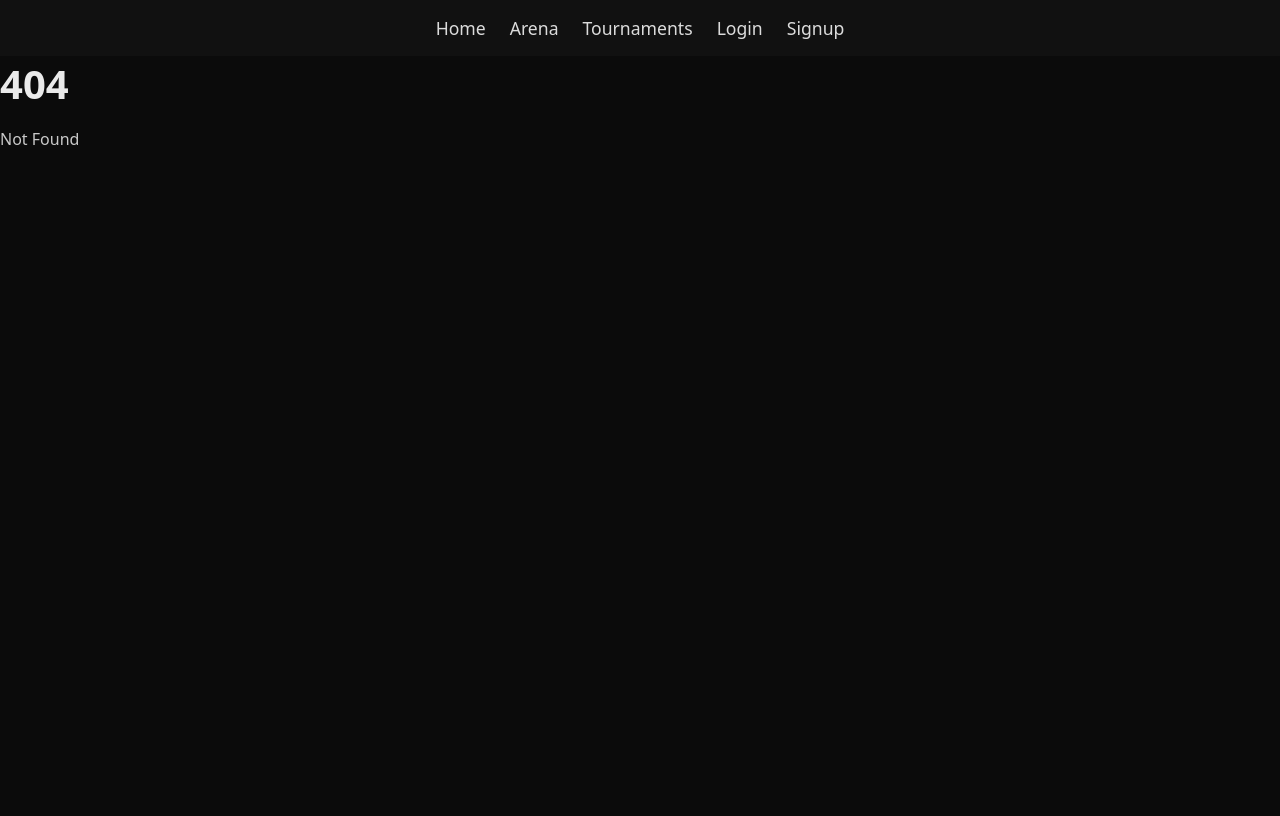
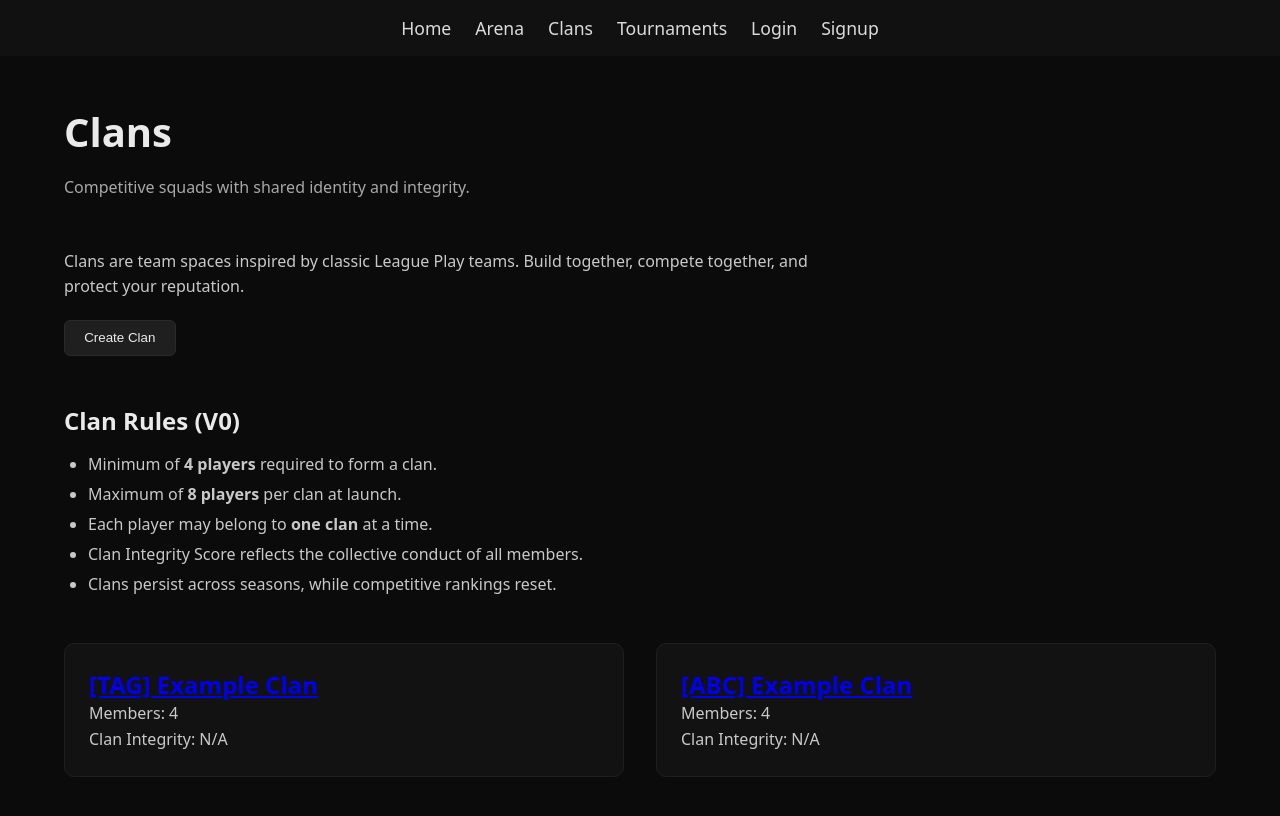
Before and after one commit to RichJGuerrero/MicroArena, a SvelteKit app in the folder frontend/: page /clans in a window 1280 px wide. Before the commit this address had no page. Shown: the top 816 px of the page. Built offline with nearby package versions, Linux system fonts and the light colour scheme.

Commit message:
Add Clan V0 pages, rules, and clan detail routing

```diff
--- a/frontend/src/app.css
+++ b/frontend/src/app.css
@@ -65,3 +65,80 @@ p {
   border-radius: 6px;
   cursor: not-allowed;
 }
+
+/* Clans */
+.clans-header {
+  max-width: 800px;
+  margin-bottom: 3rem;
+}
+
+.clans-header p {
+  margin-bottom: 1.25rem;
+}
+
+.primary {
+  background: #1f1f1f;
+  color: #eaeaea;
+  border: 1px solid #2a2a2a;
+  padding: 0.6rem 1.2rem;
+  border-radius: 6px;
+  cursor: not-allowed;
+}
+
+.clans-grid {
+  display: grid;
+  grid-template-columns: repeat(auto-fit, minmax(260px, 1fr));
+  gap: 2rem;
+}
+
+.clan-card {
+  background: #121212;
+  border: 1px solid #1f1f1f;
+  border-radius: 10px;
+  padding: 1.5rem;
+}
+
+/* Clan rules */
+.clan-rules {
+  max-width: 800px;
+  margin-bottom: 3rem;
+}
+
+.clan-rules h2 {
+  margin-bottom: 1rem;
+}
+
+.clan-rules ul {
+  list-style: disc;
+  padding-left: 1.5rem;
+  opacity: 0.85;
+}
+
+.clan-rules li {
+  margin-bottom: 0.5rem;
+}
+
+/* Clan detail page */
+.clan-detail {
+  display: grid;
+  gap: 2rem;
+  max-width: 900px;
+}
+
+.clan-section {
+  background: #121212;
+  border: 1px solid #1f1f1f;
+  border-radius: 10px;
+  padding: 1.5rem;
+}
+
+.roster {
+  list-style: none;
+  padding-left: 0;
+  margin-bottom: 0.5rem;
+}
+
+.roster li {
+  padding: 0.25rem 0;
+  opacity: 0.9;
+}
--- a/frontend/src/lib/Nav.svelte
+++ b/frontend/src/lib/Nav.svelte
@@ -2,10 +2,12 @@
   const links = [
   { name: "Home", href: "/" },
   { name: "Arena", href: "/arena" },
+  { name: "Clans", href: "/clans" },
   { name: "Tournaments", href: "/tournaments" },
   { name: "Login", href: "/login" },
   { name: "Signup", href: "/signup" }
 ];
+
 </script>
 
 <nav class="nav">
--- /dev/null
+++ b/frontend/src/routes/clans/+page.svelte
@@ -0,0 +1,46 @@
+<div class="page">
+  <h1>Clans</h1>
+  <p class="subtitle">
+    Competitive squads with shared identity and integrity.
+  </p>
+
+  <div class="clans-header">
+    <p>
+      Clans are team spaces inspired by classic League Play teams.
+      Build together, compete together, and protect your reputation.
+    </p>
+
+    <button class="primary" disabled>Create Clan</button>
+  </div>
+
+  <!-- Clan Rules -->
+  <div class="clan-rules">
+    <h2>Clan Rules (V0)</h2>
+    <ul>
+      <li>Minimum of <strong>4 players</strong> required to form a clan.</li>
+      <li>Maximum of <strong>8 players</strong> per clan at launch.</li>
+      <li>Each player may belong to <strong>one clan</strong> at a time.</li>
+      <li>Clan Integrity Score reflects the collective conduct of all members.</li>
+      <li>Clans persist across seasons, while competitive rankings reset.</li>
+    </ul>
+  </div>
+
+  <!-- Clan Cards -->
+  <div class="clans-grid">
+    <section class="clan-card">
+      <h2>
+        <a href="/clans/tag">[TAG] Example Clan</a>
+      </h2>
+      <p>Members: 4</p>
+      <p class="muted">Clan Integrity: N/A</p>
+    </section>
+
+    <section class="clan-card">
+      <h2>
+        <a href="/clans/abc">[ABC] Example Clan</a>
+      </h2>
+      <p>Members: 4</p>
+      <p class="muted">Clan Integrity: N/A</p>
+    </section>
+  </div>
+</div>
```
Also changed, not shown: frontend/src/routes/clans/[tag]/+page.svelte (added, +49 -0 lines). Lines whose indentation alone changed are shown as unchanged.
